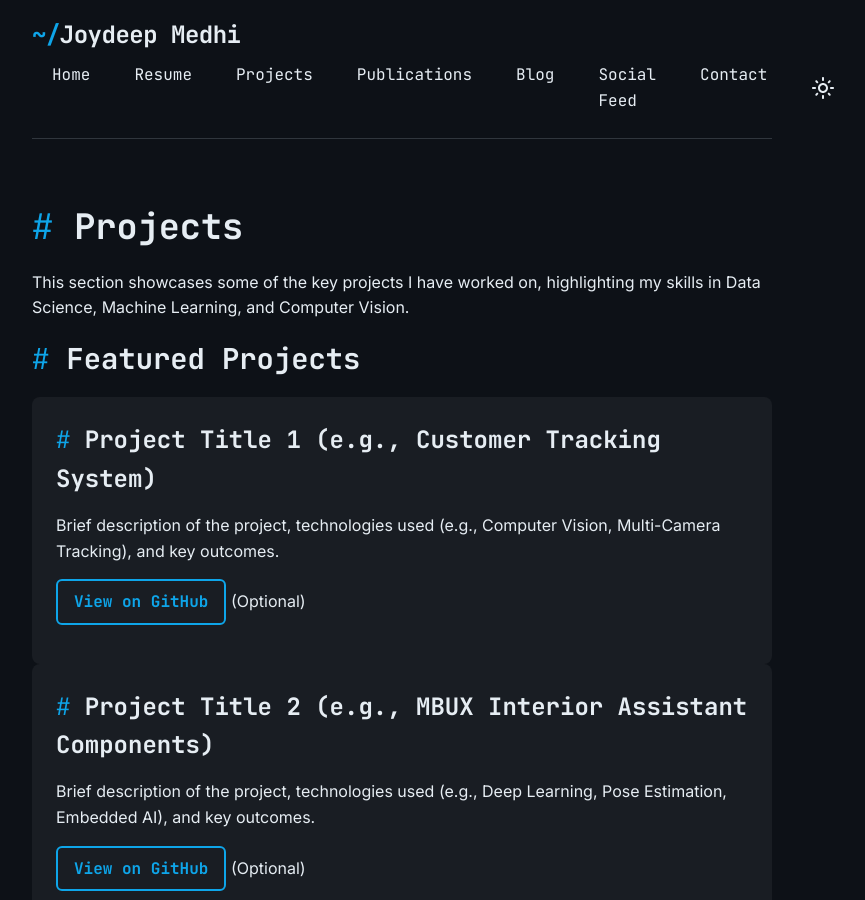
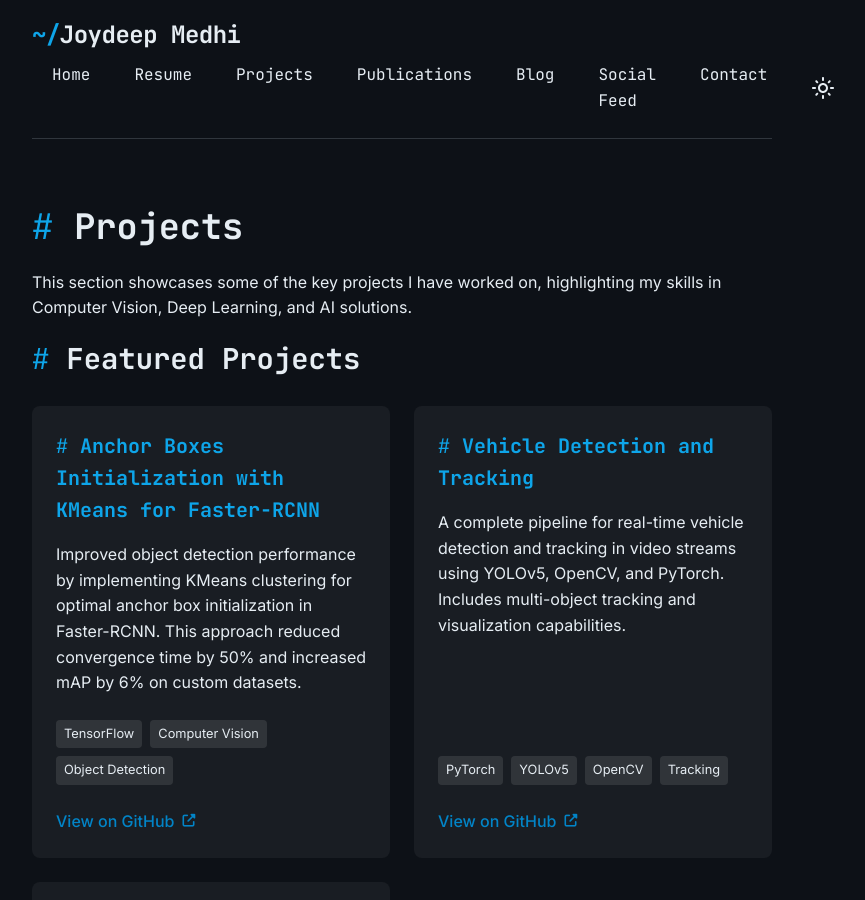
Before and after one commit to joydeepmedhi/joydeepmedhi.github.io, a Jekyll site: the page built from projects.md, in a window 1280 px wide and 900 px high. Shown: the whole window, without its empty margins (238-1103 px from the left). Built offline with Jekyll 4.4.1, drawn with Linux system fonts in a browser that asks for light colours; some of the changed text lies outside the part shown.

Commit message:
Reorganize projects: featured project on home page with link to projects page

```diff
--- a/projects.md
+++ b/projects.md
@@ -6,29 +6,43 @@
 
 # Projects
 
-This section showcases some of the key projects I have worked on, highlighting my skills in Data Science, Machine Learning, and Computer Vision.
+This section showcases some of the key projects I have worked on, highlighting my skills in Computer Vision, Deep Learning, and AI solutions.
 
 ## Featured Projects
 
-<div class="project-grid">
+<div class="projects-container">
   <div class="project-card">
-    <h3>Project Title 1 (e.g., Customer Tracking System)</h3>
-    <p>Brief description of the project, technologies used (e.g., Computer Vision, Multi-Camera Tracking), and key outcomes.</p>
-    <p><a href="#" target="_blank" class="button button-outline">View on GitHub</a> (Optional)</p>
+    <h3 class="project-title">Anchor Boxes Initialization with KMeans for Faster-RCNN</h3>
+    <p class="project-description">Improved object detection performance by implementing KMeans clustering for optimal anchor box initialization in Faster-RCNN. This approach reduced convergence time by 50% and increased mAP by 6% on custom datasets.</p>
+    <div class="project-tech">
+      <span class="tech-tag">TensorFlow</span>
+      <span class="tech-tag">Computer Vision</span>
+      <span class="tech-tag">Object Detection</span>
+    </div>
+    <a href="https://github.com/joydeepmedhi/Anchor-Boxes-with-KMeans" class="project-link" target="_blank">View on GitHub <i class="fas fa-external-link-alt"></i></a>
   </div>
 
   <div class="project-card">
-    <h3>Project Title 2 (e.g., MBUX Interior Assistant Components)</h3>
-    <p>Brief description of the project, technologies used (e.g., Deep Learning, Pose Estimation, Embedded AI), and key outcomes.</p>
-    <p><a href="#" target="_blank" class="button button-outline">View on GitHub</a> (Optional)</p>
+    <h3 class="project-title">Vehicle Detection and Tracking</h3>
+    <p class="project-description">A complete pipeline for real-time vehicle detection and tracking in video streams using YOLOv5, OpenCV, and PyTorch. Includes multi-object tracking and visualization capabilities.</p>
+    <div class="project-tech">
+      <span class="tech-tag">PyTorch</span>
+      <span class="tech-tag">YOLOv5</span>
+      <span class="tech-tag">OpenCV</span>
+      <span class="tech-tag">Tracking</span>
+    </div>
+    <a href="https://github.com/joydeepmedhi/vehicle_detection_tracking" class="project-link" target="_blank">View on GitHub <i class="fas fa-external-link-alt"></i></a>
   </div>
 
   <div class="project-card">
-    <h3>Project Title 3 (e.g., Generative AI Voice Assistant PoC)</h3>
-    <p>Brief description of the project, technologies used (e.g., LLM, VLM, RAG), and key outcomes.</p>
-    <p><a href="#" target="_blank" class="button button-outline">View on GitHub</a> (Optional)</p>
+    <h3 class="project-title">Retail Shelf Empty Space Detection</h3>
+    <p class="project-description">Computer vision solution for detecting empty spaces in retail store shelves and racks. Helps optimize inventory management and improve restocking efficiency in retail environments.</p>
+    <div class="project-tech">
+      <span class="tech-tag">Computer Vision</span>
+      <span class="tech-tag">Python</span>
+      <span class="tech-tag">Deep Learning</span>
+      <span class="tech-tag">Retail Analytics</span>
+    </div>
+    <a href="https://github.com/joydeepmedhi/bbox_detection" class="project-link" target="_blank">View on GitHub <i class="fas fa-external-link-alt"></i></a>
   </div>
-
-  <!-- Add more project cards as needed -->
-
 </div>
```
Also changed, not shown: index.md (+4 -24 lines).
